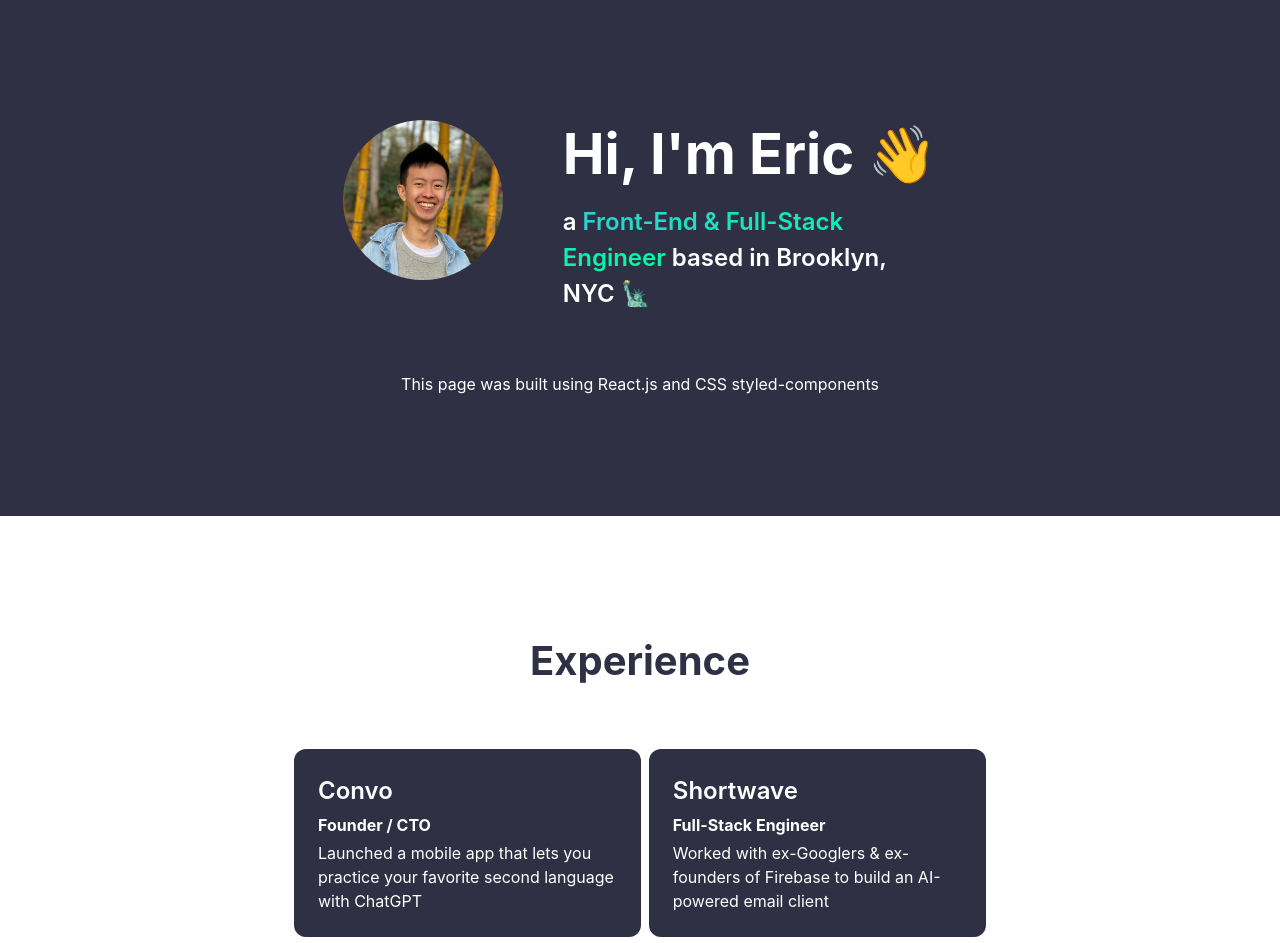
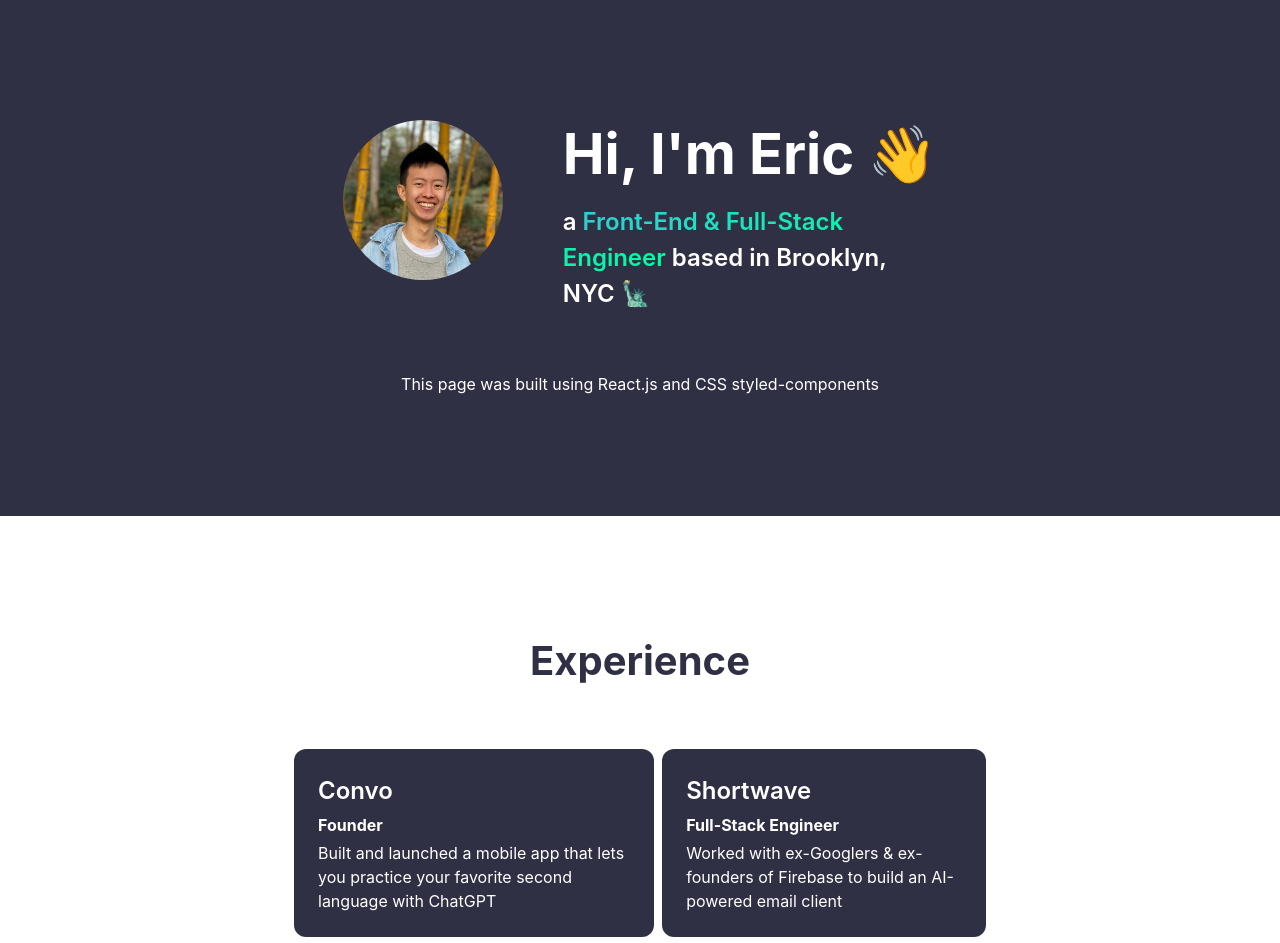
Before and after one commit to erictu22/erictu22.github.io, a React (Create React App) app: page /#/ in a window 1280 px wide. Shown: the top 943 px of the page. Built offline with nearby package versions, Linux system fonts and the light colour scheme.

Commit message:
Attached links to all of the cards

```diff
--- a/src/components/cards.tsx
+++ b/src/components/cards.tsx
@@ -7,15 +7,32 @@ export const Card: React.FC<{
   readonly children?: ReactNode;
   readonly width?: number;
   readonly theme: Theme;
-}> = ({ children, width, theme }) => {
-  return <CardWrapper theme={theme} width={width}>{children}</CardWrapper>;
+  readonly url : string;
+}> = ({ children, width, theme, url }) => {
+  return (
+    <CardWrapper theme={theme} width={width} onClick={() => {
+      window.open(url, '_blank')
+    }}>
+      {children}
+    </CardWrapper>
+  );
 };
 
-const CardWrapper = styled.div<{ theme?: Theme , width?: number}>`
+const CardWrapper = styled.div<{ theme?: Theme; width?: number }>`
   padding: 24px;
   margin: 4px;
-  background-color: ${({ theme }) => (theme === "dark" ? "#303045" : "white")};
   color: ${({ theme }) => (theme === "dark" ? "white" : "#303045")};
   border-radius: 12px;
-  width: ${({width}) => width}px;
+  width: ${({ width }) => width}px;
+  background: ${({ theme }) => (theme === "dark" ? "#303045" : "white")};
+  transition: transform 0.5s ease;
+
+  &:hover {
+    background: ${({ theme }) =>
+      theme === "light"
+        ? "linear-gradient(to right, #30cfd0 0%, #03fca1 100%)"
+        : "linear-gradient(to right, #336699 0%, #66ccff 100%)"};
+    cursor: pointer;
+    transform: scale(1.02);
+  }
 `;
--- a/src/pages/Home.tsx
+++ b/src/pages/Home.tsx
@@ -70,17 +70,17 @@ const ExperienceSection = () => {
       <H2>Experience</H2>
       <FlexColumn style={{ width: isMobileLayout ? undefined : 700 }}>
         <FlexRow style={{ marginTop: spacing / 2 }} wrap={isMobileLayout}>
-          <Card theme={cardTheme}>
+          <Card theme={cardTheme} url='https://apps.apple.com/app/id6447978247'>
             <H3 align="start">Convo</H3>
             <P align="start" bold style={{ marginTop: 4, marginBottom: 4 }}>
-              Founder / CTO
+              Founder
             </P>
             <P align="start">
-              Launched a mobile app that lets you practice your favorite second
+              Built and launched a mobile app that lets you practice your favorite second
               language with ChatGPT
             </P>
           </Card>
-          <Card theme={cardTheme}>
+          <Card theme={cardTheme} url='https://www.shortwave.com/'>
             <H3 align="start">Shortwave</H3>
             <P align="start" bold style={{ marginTop: 4, marginBottom: 4 }}>
               Full-Stack Engineer
@@ -92,7 +92,7 @@ const ExperienceSection = () => {
           </Card>
         </FlexRow>
         <FlexRow wrap={isMobileLayout}>
-        <Card theme={cardTheme}>
+        <Card theme={cardTheme} url='https://dminc.com/'>
             <H3 align="start">DMI</H3>
             <P align="start" bold style={{ marginTop: 4, marginBottom: 4 }}>
               Software Engineer
@@ -101,7 +101,7 @@ const ExperienceSection = () => {
               Developed data population scripts for AT&T
             </P>
           </Card>
-          <Card theme={cardTheme}>
+          <Card theme={cardTheme} url='https://www.rtx.com/'>
             <H3 align="start">Raytheon</H3>
             <P align="start" bold style={{ marginTop: 4, marginBottom: 4 }}>
               Software Engineer Intern
@@ -126,13 +126,13 @@ const ProjectSection = () => {
       <H2>Projects</H2>
       <FlexColumn style={{ width: isMobileLayout ? undefined : 700 }}>
         <FlexRow style={{ marginTop: spacing / 2 , overflow: 'auto'}} wrap={isMobileLayout}>
-          <Card theme={cardTheme}>
+          <Card theme={cardTheme} url='https://www.linkedin.com/posts/activity-7062608380481138688-xou1?utm_source=share&utm_medium=member_desktop'>
             <H3 align="start">Automated Video Editor</H3>
             <P align="start">
               a suite of Python scripts that uses image recognition to edit YouTube videos
             </P>
           </Card>
-          <Card theme={cardTheme}>
+          <Card theme={cardTheme} url='https://apps.apple.com/ma/app/pictojump/id1613057956'>
             <H3 align="start">PictoJump</H3>
             <P align="start">
               an iOS mobile game that turns your phone's photo library into a platformer game
@@ -140,7 +140,7 @@ const ProjectSection = () => {
           </Card>
         </FlexRow>
         <FlexRow wrap={isMobileLayout}>
-        <Card theme={cardTheme}>
+        <Card theme={cardTheme} url='https://devpost.com/software/puppet-io'>
             <H3 align="start">Puppet.io</H3>
             <P align="start">
               an image recognition game that won the 2021 MakeHarvard Hack-a-thon
```
